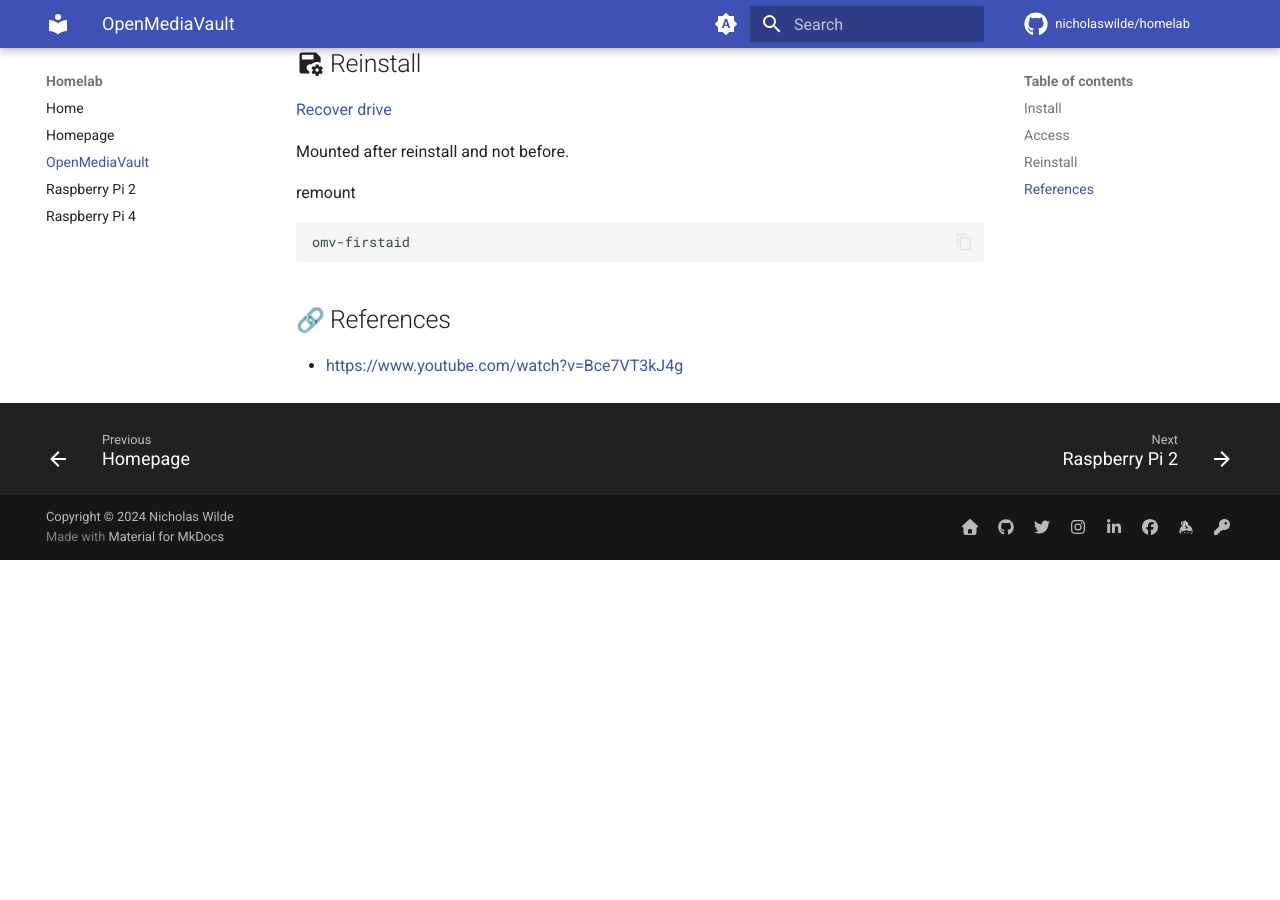
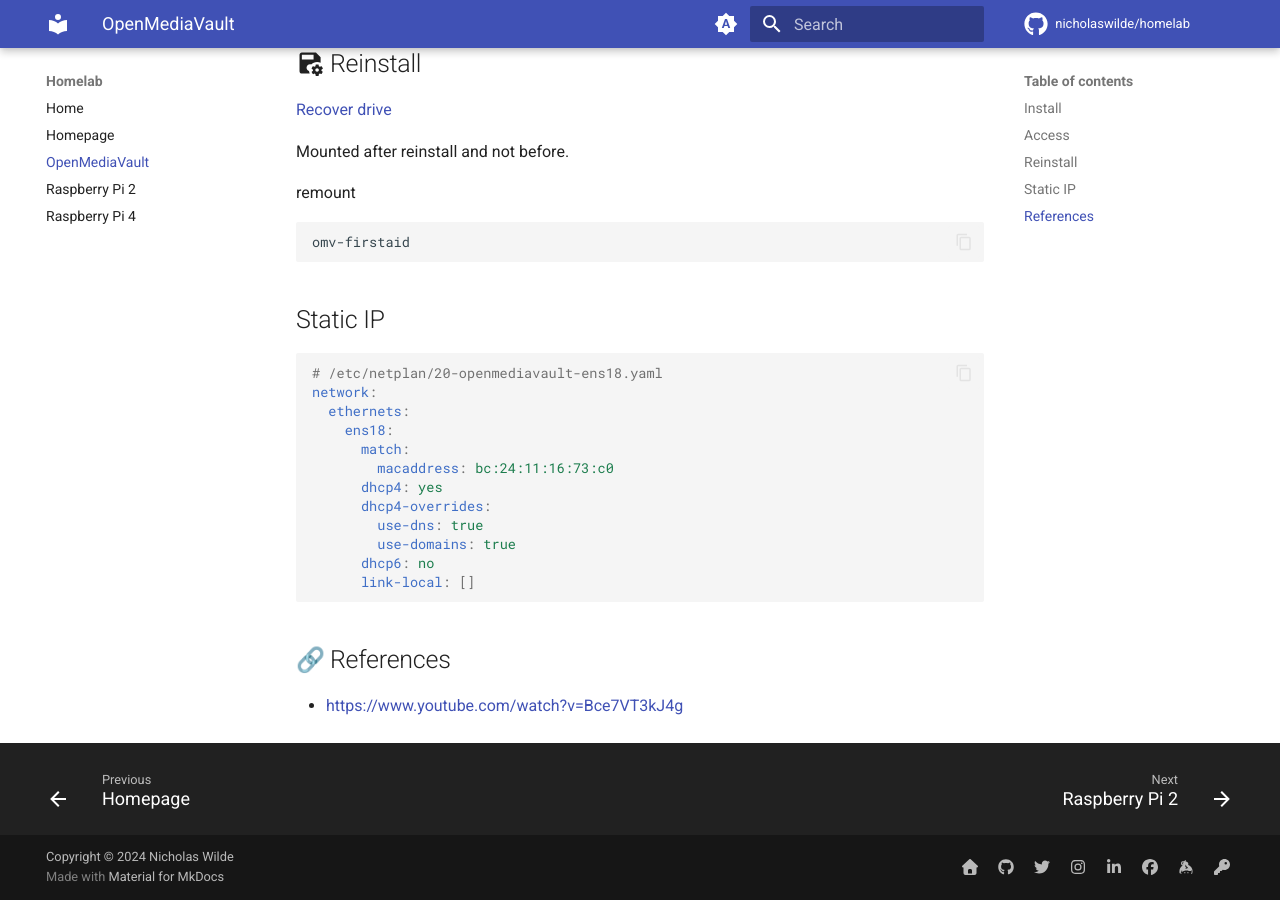
Before and after one commit to nicholaswilde/homelab, an MkDocs documentation site: the page built from docs/openmediavault.md, in a window 1280 px wide and 900 px high, scrolled down 575 px. Built offline with MkDocs 1.6.1 and Material for MkDocs 9.7.7, drawn with Linux system fonts in a browser that asks for light colours; emoji names are drawn with the system emoji font; comment, search, counter and statistics services are not loaded; before the commit the page ends 1135 px from its top, so only the background shows below that.

Commit message:
Update openmediavault.md

````diff
--- a/docs/openmediavault.md
+++ b/docs/openmediavault.md
@@ -30,6 +30,23 @@
 omv-firstaid
 ```
 
+## Static IP
+
+```yaml
+# /etc/netplan/20-openmediavault-ens18.yaml
+network:
+  ethernets:
+    ens18:
+      match:
+        macaddress: bc:24:11:16:73:c0
+      dhcp4: yes
+      dhcp4-overrides:
+        use-dns: true
+        use-domains: true
+      dhcp6: no
+      link-local: []
+```
+
 ## :link: References
 
 - https://www.youtube.com/watch?v=Bce7VT3kJ4g
````
